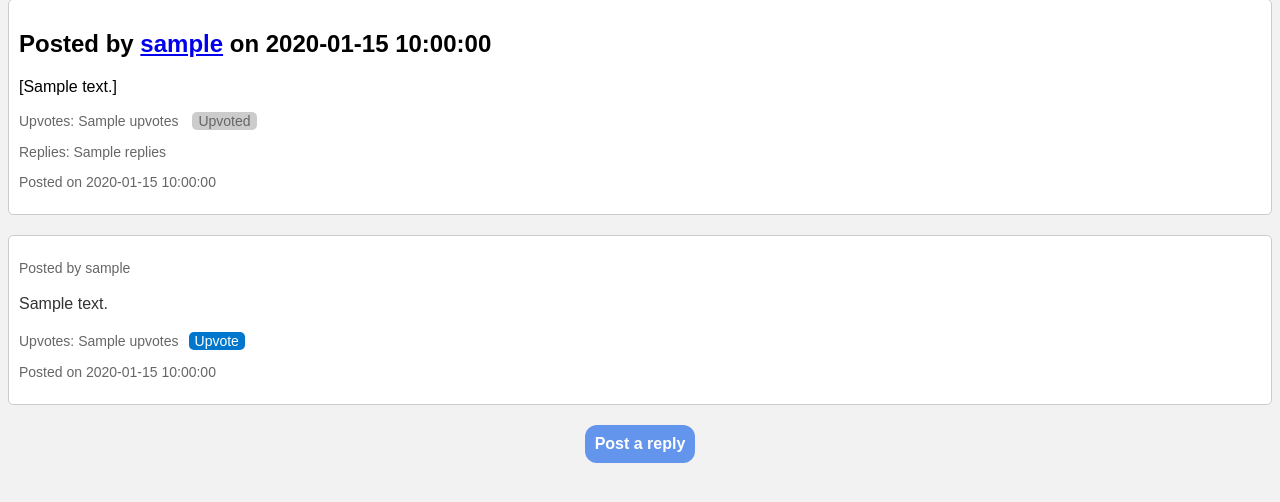
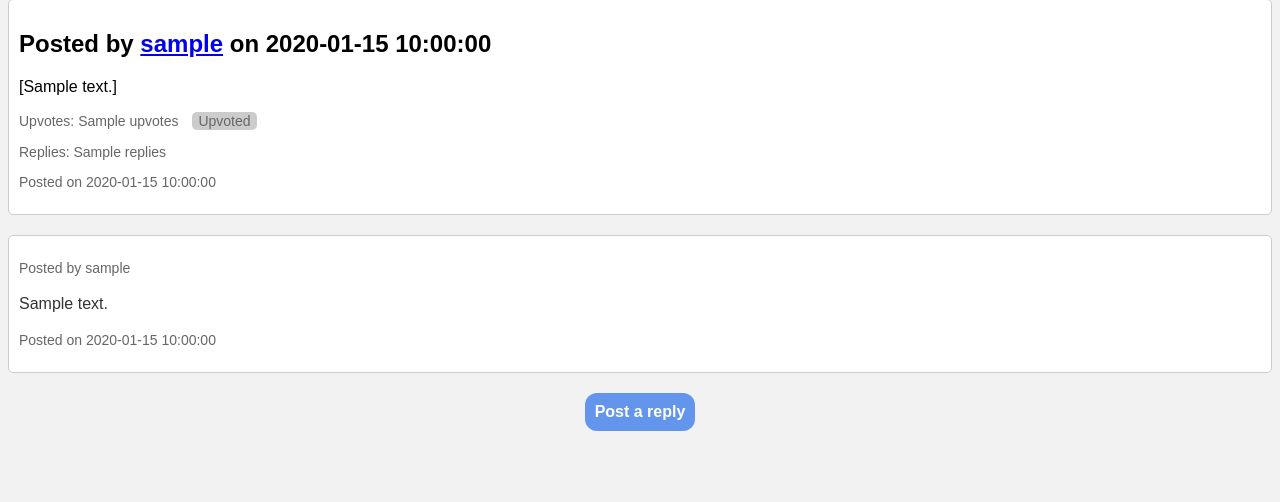
Before and after one commit to domibou/Readit, a Flask app: template app/templates/post.html in a window 1280 px wide. Shown: the part 142-644 px from the top of the page. Run offline with Flask 3, Linux system fonts and the light colour scheme; the template is opened without the code that fills it: most values are stand-ins (such as "Sample title", 1, 10 or a date in 2020).

Commit message:
pu de upvotes dans comment

```diff
--- a/app/templates/post.html
+++ b/app/templates/post.html
@@ -30,7 +30,7 @@
 			<div class="post">
 				<p class="author">Posted by <a href="{{ url_for('profile', user_id=comment['user_id']) }}">{{ comment['username'] }}</a></p>
 				<p class="content">{{ comment['content'] }}</p>
-				<p class="upvotes">Upvotes: {{ comment['upvotes']}}<button class="upvote-button">Upvote</button></p>
+{#				<p class="upvotes">Upvotes: {{ comment['upvotes']}}<button class="upvote-button">Upvote</button></p>#}
 				<p class="creation_date">Posted on {{ comment['creation_date'] }}</p>
 			  </div>
             {% endfor %}
```
